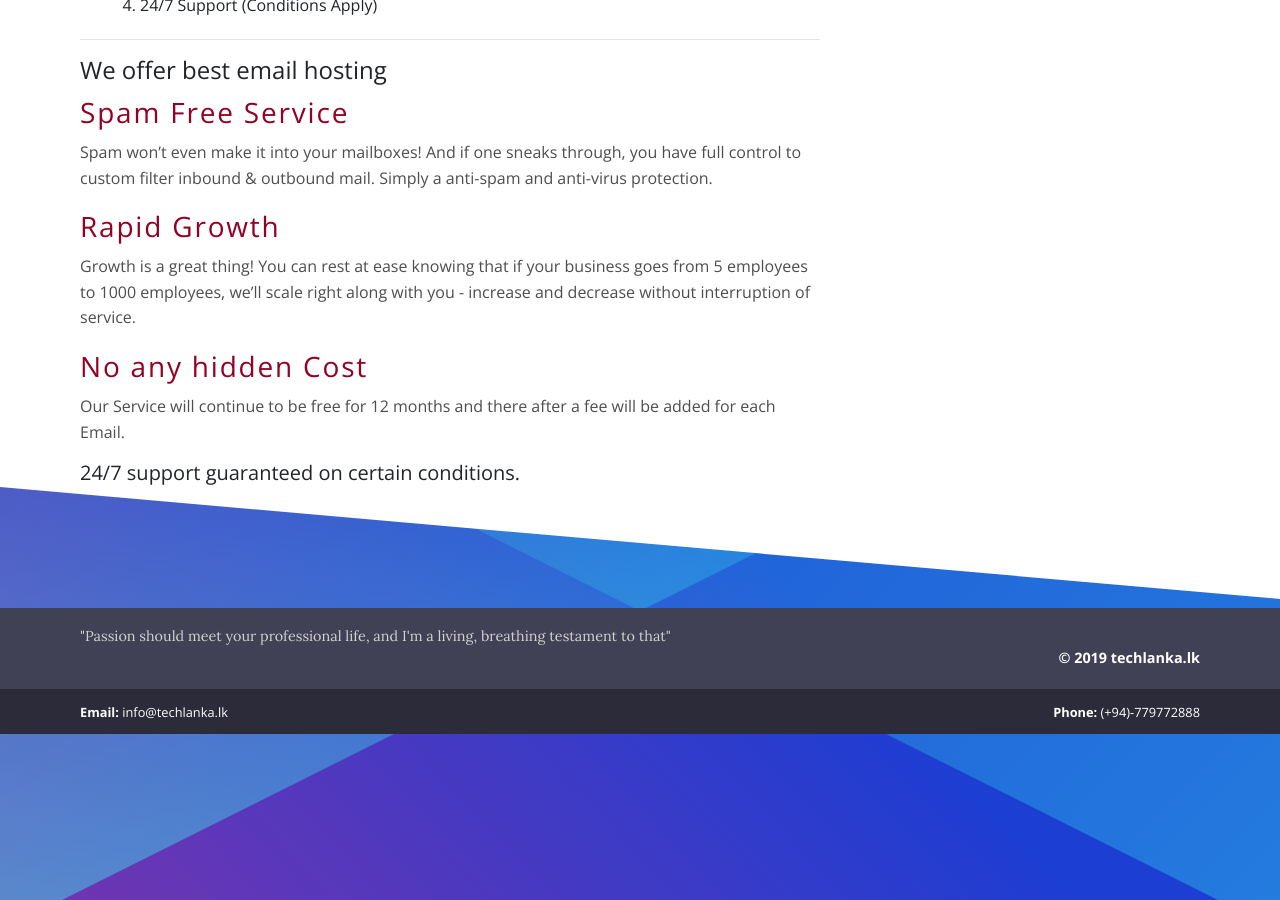
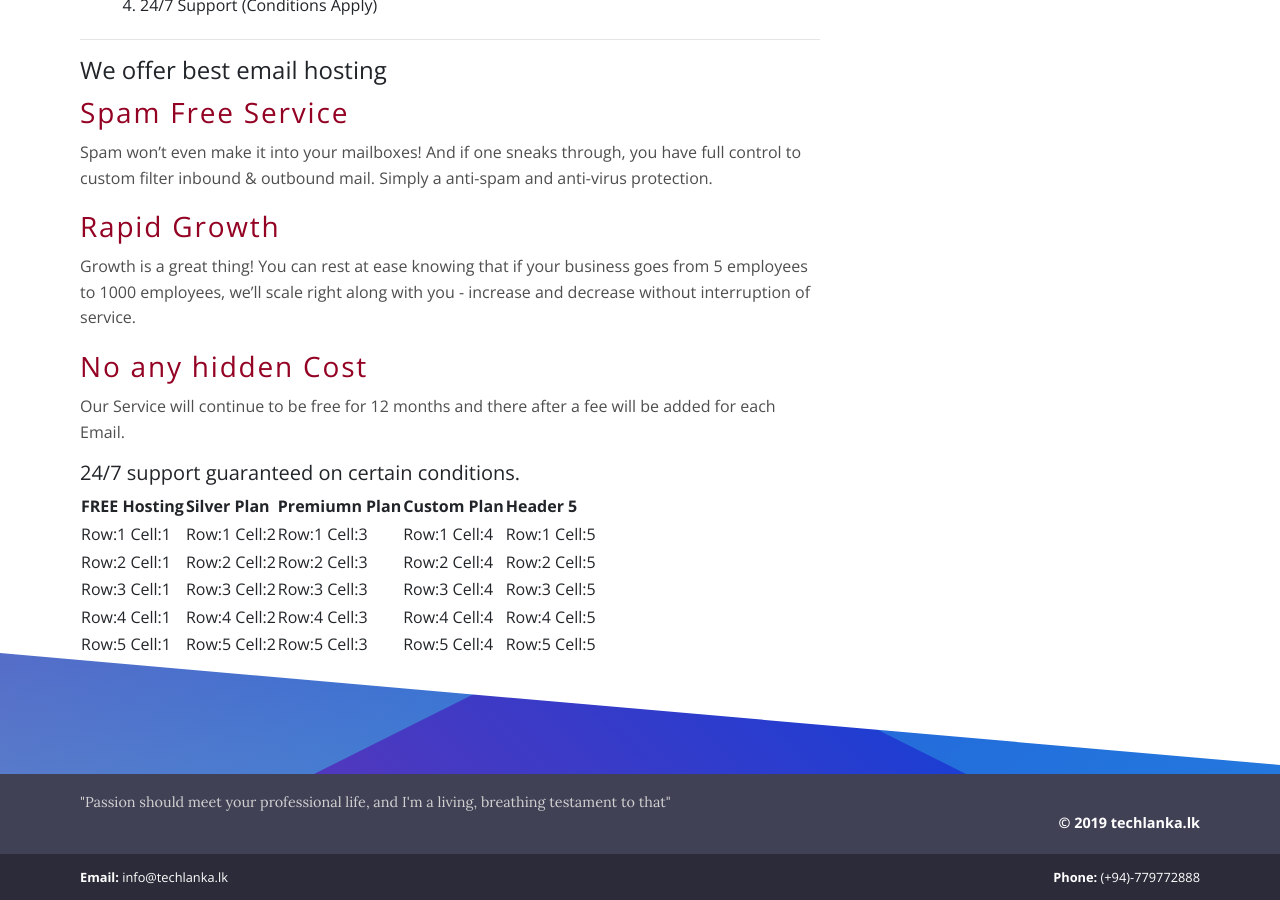
Before and after one commit to techlanka/business, a Jekyll site: the page built from _services/free-business-email.md, in a window 1280 px wide and 900 px high, scrolled down 739 px. Built offline with Jekyll 4.4.1, drawn with Linux system fonts in a browser that asks for light colours.

Commit message:
Update free-business-email.md

```diff
--- a/_services/free-business-email.md
+++ b/_services/free-business-email.md
@@ -34,3 +34,15 @@ Growth is a great thing! You can rest at ease knowing that if your business goes
 Our Service will continue to be free for 12 months and there after a fee will be added for each Email.
 
 ##### 24/7 support guaranteed on certain conditions.
+
+
+<div class="table-container">
+  <table>
+    <tr><th>FREE Hosting</th><th>Silver Plan</th><th>Premiumn Plan</th><th>Custom Plan</th><th>Header 5</th></tr>
+    <tr><td>Row:1 Cell:1</td><td>Row:1 Cell:2</td><td>Row:1 Cell:3</td><td>Row:1 Cell:4</td><td>Row:1 Cell:5</td></tr>
+    <tr><td>Row:2 Cell:1</td><td>Row:2 Cell:2</td><td>Row:2 Cell:3</td><td>Row:2 Cell:4</td><td>Row:2 Cell:5</td></tr>
+    <tr><td>Row:3 Cell:1</td><td>Row:3 Cell:2</td><td>Row:3 Cell:3</td><td>Row:3 Cell:4</td><td>Row:3 Cell:5</td></tr>
+    <tr><td>Row:4 Cell:1</td><td>Row:4 Cell:2</td><td>Row:4 Cell:3</td><td>Row:4 Cell:4</td><td>Row:4 Cell:5</td></tr>
+    <tr><td>Row:5 Cell:1</td><td>Row:5 Cell:2</td><td>Row:5 Cell:3</td><td>Row:5 Cell:4</td><td>Row:5 Cell:5</td></tr>
+  </table>
+</div>
```
